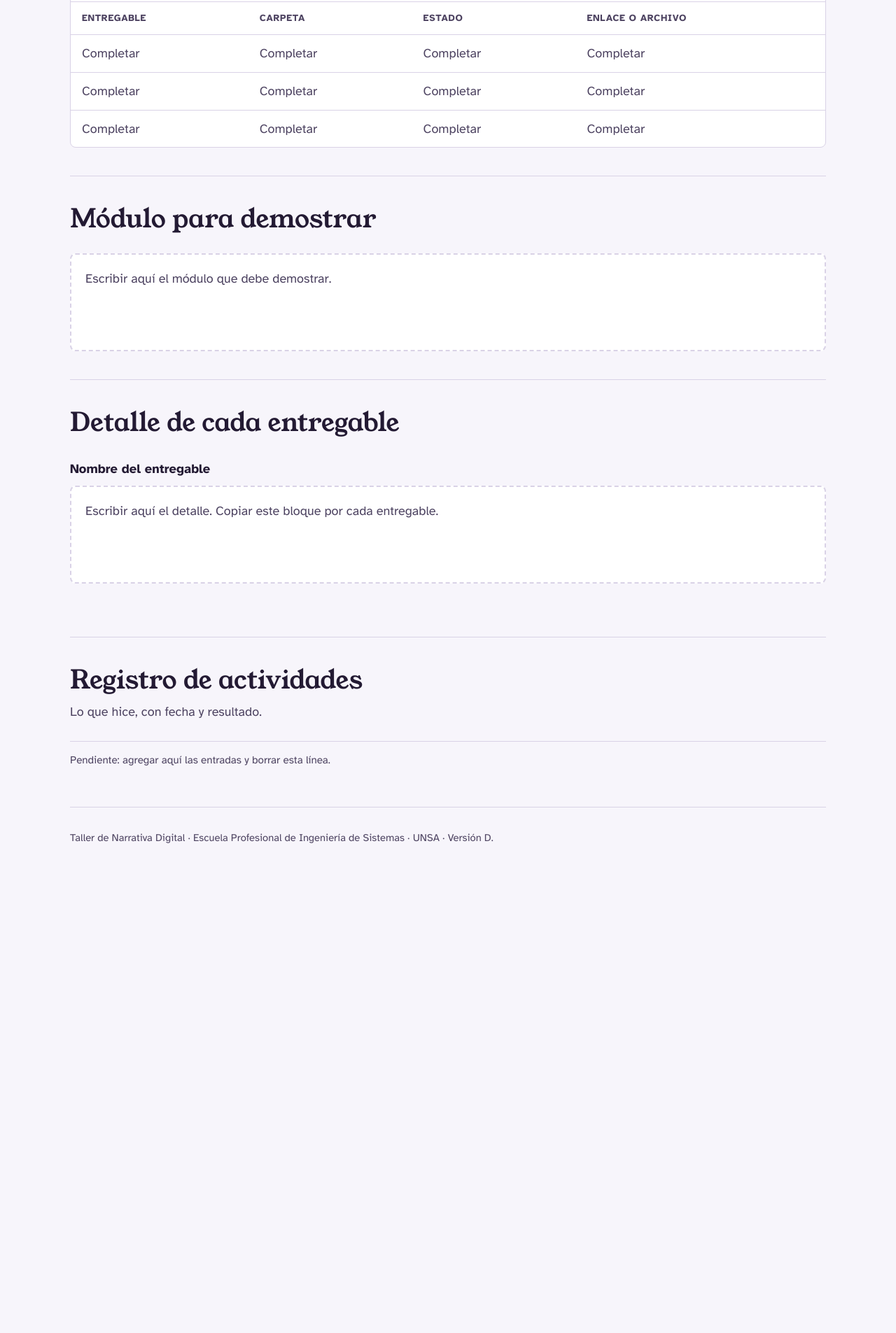
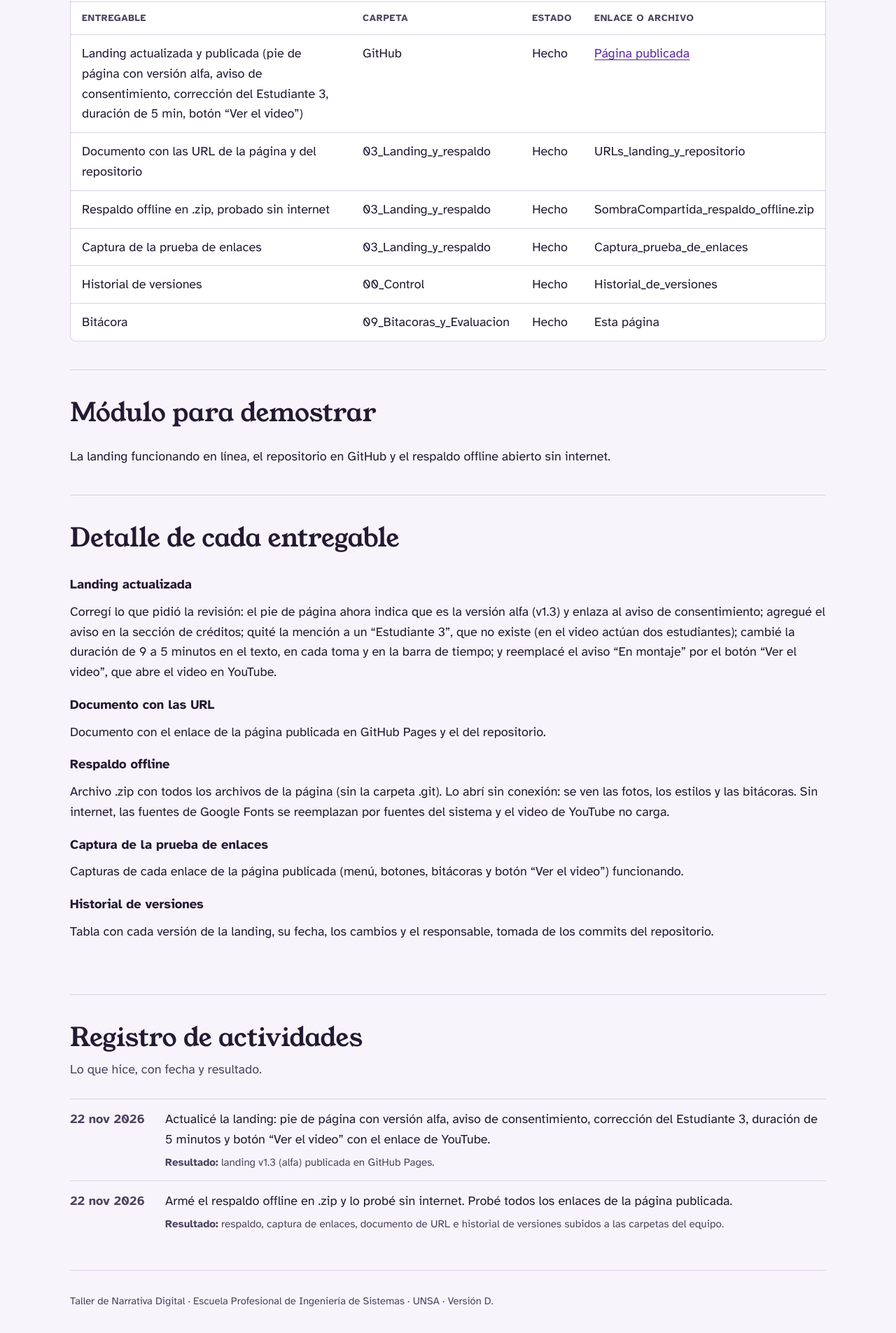
Before and after one commit to mquispesin-456/SombraCompartida, a plain HTML site: page bitacora-arnold.html in a window 1280 px wide. Shown: the part 403-2308 px from the top of the page at 70% size. Before the commit the page ends 1668 px from the top, so only its background shows below. Drawn offline with Linux system fonts and the light colour scheme; a web font is replaced by a local one.

Commit message:
Mejorando el landing, colocando el enlace del video, pie de pagina con la version alfa, y escribi mi bitacora

```diff
--- a/bitacora-arnold.html
+++ b/bitacora-arnold.html
@@ -39,9 +39,12 @@
           <caption>Entregables de implementación de landing</caption>
           <thead><tr><th scope="col">Entregable</th><th scope="col">Carpeta</th><th scope="col">Estado</th><th scope="col">Enlace o archivo</th></tr></thead>
           <tbody>
-            <tr><td class="vacio">Completar</td><td class="vacio">Completar</td><td class="vacio">Completar</td><td class="vacio">Completar</td></tr>
-            <tr><td class="vacio">Completar</td><td class="vacio">Completar</td><td class="vacio">Completar</td><td class="vacio">Completar</td></tr>
-            <tr><td class="vacio">Completar</td><td class="vacio">Completar</td><td class="vacio">Completar</td><td class="vacio">Completar</td></tr>
+            <tr><td>Landing actualizada y publicada (pie de página con versión alfa, aviso de consentimiento, corrección del Estudiante 3, duración de 5 min, botón “Ver el video”)</td><td>GitHub</td><td>Hecho</td><td><a href="https://mquispesin-456.github.io/SombraCompartida/">Página publicada</a></td></tr>
+            <tr><td>Documento con las URL de la página y del repositorio</td><td>03_Landing_y_respaldo</td><td>Hecho</td><td>URLs_landing_y_repositorio</td></tr>
+            <tr><td>Respaldo offline en .zip, probado sin internet</td><td>03_Landing_y_respaldo</td><td>Hecho</td><td>SombraCompartida_respaldo_offline.zip</td></tr>
+            <tr><td>Captura de la prueba de enlaces</td><td>03_Landing_y_respaldo</td><td>Hecho</td><td>Captura_prueba_de_enlaces</td></tr>
+            <tr><td>Historial de versiones</td><td>00_Control</td><td>Hecho</td><td>Historial_de_versiones</td></tr>
+            <tr><td>Bitácora</td><td>09_Bitacoras_y_Evaluacion</td><td>Hecho</td><td>Esta página</td></tr>
           </tbody>
         </table>
       </div>
@@ -49,14 +52,22 @@
 
     <section id="modulo" aria-labelledby="t-mod">
       <div class="section-head"><h2 id="t-mod">Módulo para demostrar</h2></div>
-      <div class="espacio"><p>Escribir aquí el módulo que debe demostrar.</p></div>
+      <p>La landing funcionando en línea, el repositorio en GitHub y el respaldo offline abierto sin internet.</p>
     </section>
 
     <section id="detalle" aria-labelledby="t-det">
       <div class="section-head"><h2 id="t-det">Detalle de cada entregable</h2></div>
       <div class="bit-detalle">
-        <h3>Nombre del entregable</h3>
-      <div class="espacio"><p>Escribir aquí el detalle. Copiar este bloque por cada entregable.</p></div>
+        <h3>Landing actualizada</h3>
+        <p>Corregí lo que pidió la revisión: el pie de página ahora indica que es la versión alfa (v1.3) y enlaza al aviso de consentimiento; agregué el aviso en la sección de créditos; quité la mención a un “Estudiante 3”, que no existe (en el video actúan dos estudiantes); cambié la duración de 9 a 5 minutos en el texto, en cada toma y en la barra de tiempo; y reemplacé el aviso “En montaje” por el botón “Ver el video”, que abre el video en YouTube.</p>
+        <h3>Documento con las URL</h3>
+        <p>Documento con el enlace de la página publicada en GitHub Pages y el del repositorio.</p>
+        <h3>Respaldo offline</h3>
+        <p>Archivo .zip con todos los archivos de la página (sin la carpeta .git). Lo abrí sin conexión: se ven las fotos, los estilos y las bitácoras. Sin internet, las fuentes de Google Fonts se reemplazan por fuentes del sistema y el video de YouTube no carga.</p>
+        <h3>Captura de la prueba de enlaces</h3>
+        <p>Capturas de cada enlace de la página publicada (menú, botones, bitácoras y botón “Ver el video”) funcionando.</p>
+        <h3>Historial de versiones</h3>
+        <p>Tabla con cada versión de la landing, su fecha, los cambios y el responsable, tomada de los commits del repositorio.</p>
       </div>
     </section>
 
@@ -64,16 +75,20 @@
       <div class="section-head"><h2 id="t-registro">Registro de actividades</h2>
       <p class="lead">Lo que hice, con fecha y resultado.</p></div>
       <ul class="bit-list">
-            <!-- Para agregar una entrada, copia el bloque <li> de abajo y cambia los datos.
             <li>
-              <time datetime="AAAA-MM-DD">DD mes AAAA</time>
+              <time datetime="2026-11-22">22 nov 2026</time>
               <div>
-                <p>Qué hice.</p>
-                <p class="res"><b>Resultado:</b> qué quedó hecho.</p>
+                <p>Actualicé la landing: pie de página con versión alfa, aviso de consentimiento, corrección del Estudiante 3, duración de 5 minutos y botón “Ver el video” con el enlace de YouTube.</p>
+                <p class="res"><b>Resultado:</b> landing v1.3 (alfa) publicada en GitHub Pages.</p>
               </div>
             </li>
-            -->
-            <li class="pendiente">Pendiente: agregar aquí las entradas y borrar esta línea.</li>
+            <li>
+              <time datetime="2026-11-22">22 nov 2026</time>
+              <div>
+                <p>Armé el respaldo offline en .zip y lo probé sin internet. Probé todos los enlaces de la página publicada.</p>
+                <p class="res"><b>Resultado:</b> respaldo, captura de enlaces, documento de URL e historial de versiones subidos a las carpetas del equipo.</p>
+              </div>
+            </li>
       </ul>
     </section>
   </main>
--- a/style.css
+++ b/style.css
@@ -202,3 +202,6 @@ ul.bit-list li.pendiente { display: block; color: var(--muted); font-size: 0.95r
 td.vacio { color: var(--muted); }
 .bit-card .btn { align-self: flex-start; margin-top: 10px; }
 .sr-only { position: absolute; width: 1px; height: 1px; overflow: hidden; clip: rect(0 0 0 0); white-space: nowrap; }
+
+/* Pie de página en varias líneas */
+footer p + p { margin-top: 6px; }
```
Also changed, not shown: index.html (+22 -21 lines).
